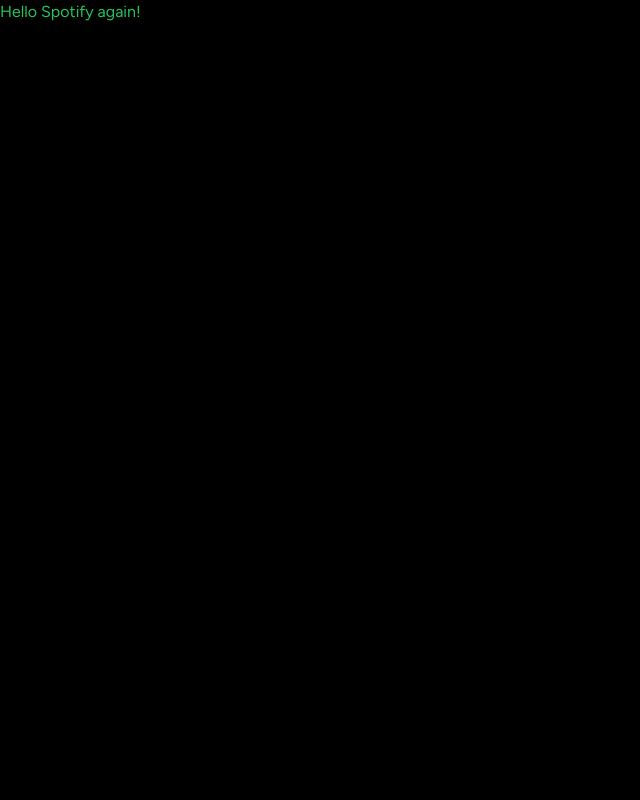
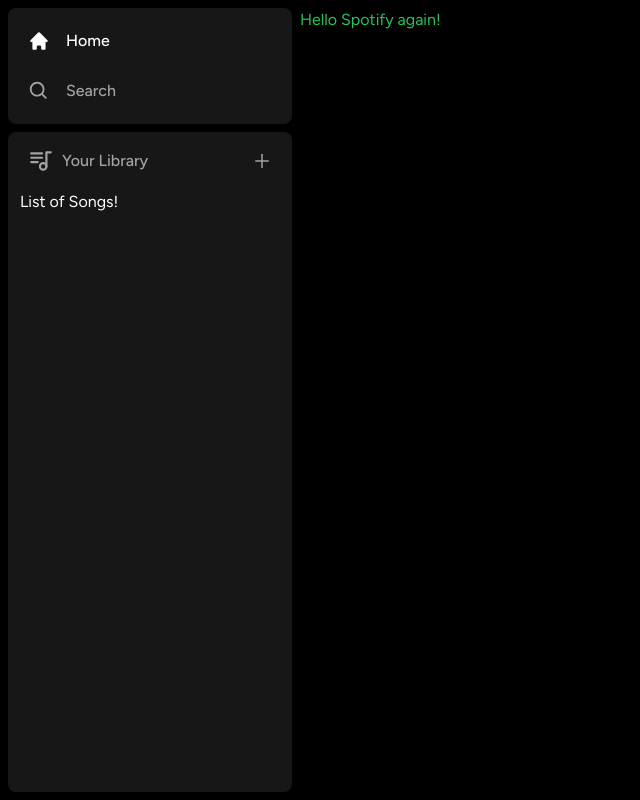
Before and after one commit to sj-kc/spotify, a Next.js app: page / in a window 1280 px wide. Shown: the whole page, without its empty margins (0-640 px from the left). Built offline with nearby package versions, Linux system fonts and the light colour scheme.

Commit message:
Basic sidebar layout

```diff
--- a/app/globals.css
+++ b/app/globals.css
@@ -3,8 +3,10 @@
 @tailwind utilities;
 
 html,
-body :root {
+body,
+:root {
   height: 100%;
   background-color: black;
   color-scheme: black;
+  color: white;
 }
--- a/app/layout.tsx
+++ b/app/layout.tsx
@@ -1,6 +1,8 @@
 import './globals.css';
 import type { Metadata } from 'next';
 import { Figtree } from 'next/font/google';
+
+import Sidebar from '@/components/SideBar';
 
 const font = Figtree({ subsets: ['latin'] });
 
@@ -16,7 +18,9 @@
 }) {
   return (
     <html lang='en'>
-      <body className={font.className}>{children}</body>
+      <body className={font.className}>
+        <Sidebar>{children}</Sidebar>
+      </body>
     </html>
   );
 }
--- /dev/null
+++ b/components/Box.tsx
@@ -0,0 +1,18 @@
+import { twMerge } from 'tailwind-merge';
+
+interface BoxProps {
+  children: React.ReactNode;
+  className?: string;
+}
+
+const Box: React.FC<BoxProps> = ({ children, className }) => {
+  return (
+    <div
+      className={twMerge('bg-neutral-900 rounded-lg h-fit w-full', className)}
+    >
+      {children}
+    </div>
+  );
+};
+
+export default Box;
--- /dev/null
+++ b/components/Library.tsx
@@ -0,0 +1,30 @@
+'use-client';
+
+import { TbPlaylist } from 'react-icons/tb';
+import { AiOutlinePlus } from 'react-icons/ai';
+
+const Libary = () => {
+  const onClick = () => {
+    // TODO: Handle upload later
+  };
+
+  return (
+    <div className='flex flex-col'>
+      <div className='flex items-center justify-between px-5 pt-4'>
+        <div className='inline-flex items-center gap-x-2'>
+          <TbPlaylist className='text-neutral-400' size={26} />
+
+          <p className='text-neutral-400 font-medium text-md'>Your Library</p>
+        </div>
+        <AiOutlinePlus
+          onClick={onClick}
+          size={20}
+          className='text-neutral-400 cursor-pointer hover:text-white transition'
+        />
+      </div>
+      <div className='flex flex-col gap-y-2 mt-4 px-3'>List of Songs!</div>
+    </div>
+  );
+};
+
+export default Libary;
--- /dev/null
+++ b/components/SideBar.tsx
@@ -0,0 +1,56 @@
+'use client';
+import { usePathname } from 'next/navigation';
+import { useMemo } from 'react';
+import { HiHome } from 'react-icons/hi';
+import { BiSearch } from 'react-icons/bi';
+
+import Box from './Box';
+import SidebarItem from './SidebarItem';
+import Library from './Library';
+
+interface SidebarProps {
+  children: React.ReactNode;
+}
+
+const Sidebar: React.FC<SidebarProps> = ({ children }) => {
+  const pathname = usePathname();
+
+  const routes = useMemo(
+    () => [
+      {
+        icon: HiHome,
+        label: 'Home',
+        active: pathname !== 'search',
+        href: '/',
+      },
+      {
+        icon: BiSearch,
+        label: 'Search',
+        active: pathname === 'search',
+        href: '/search',
+      },
+    ],
+    [pathname]
+  );
+
+  return (
+    <div className='flex h-full'>
+      <div className='hidden md:flex flex-col gap-y-2 bg-black h-full w-[300px] p-2'>
+        <Box>
+          <div className='flex  flex-col gap-y-4 px-5 py-4'>
+            {routes.map((item) => (
+              <SidebarItem key={item.label} {...item} />
+            ))}
+          </div>
+        </Box>
+        <Box className='overflow-y-auto h-full'>
+          <Library />
+        </Box>
+      </div>
+
+      <main className='h-full flex-1 overflow-y-auto py-2'>{children}</main>
+    </div>
+  );
+};
+
+export default Sidebar;
--- /dev/null
+++ b/components/SidebarItem.tsx
@@ -0,0 +1,29 @@
+import Link from 'next/link';
+import { IconType } from 'react-icons';
+import { twMerge } from 'tailwind-merge';
+
+interface SidebarItemProps {
+  icon: IconType;
+  label: string;
+  active?: boolean;
+  href: string;
+}
+
+const SidebarItem: React.FC<SidebarItemProps> = (props) => {
+  const { icon: Icon, label, active, href } = props;
+
+  return (
+    <Link
+      href={href}
+      className={twMerge(
+        'flex flex-row h-auto items-center w-full gap-x-4 text-md font-medium cursor-pointer hover:text-white transition text-neutral-400 py-1',
+        active && 'text-white'
+      )}
+    >
+      <Icon size={26} />
+      <p className='truncate w-full'>{label}</p>
+    </Link>
+  );
+};
+
+export default SidebarItem;
--- a/package.json
+++ b/package.json
@@ -19,6 +19,8 @@
     "postcss": "8.4.27",
     "react": "18.2.0",
     "react-dom": "18.2.0",
+    "react-icons": "^4.10.1",
+    "tailwind-merge": "^1.14.0",
     "tailwindcss": "3.3.3",
     "typescript": "5.1.6"
   }
```
Also changed, not shown: 1 other file (tests, documents, lock files or other folders).
